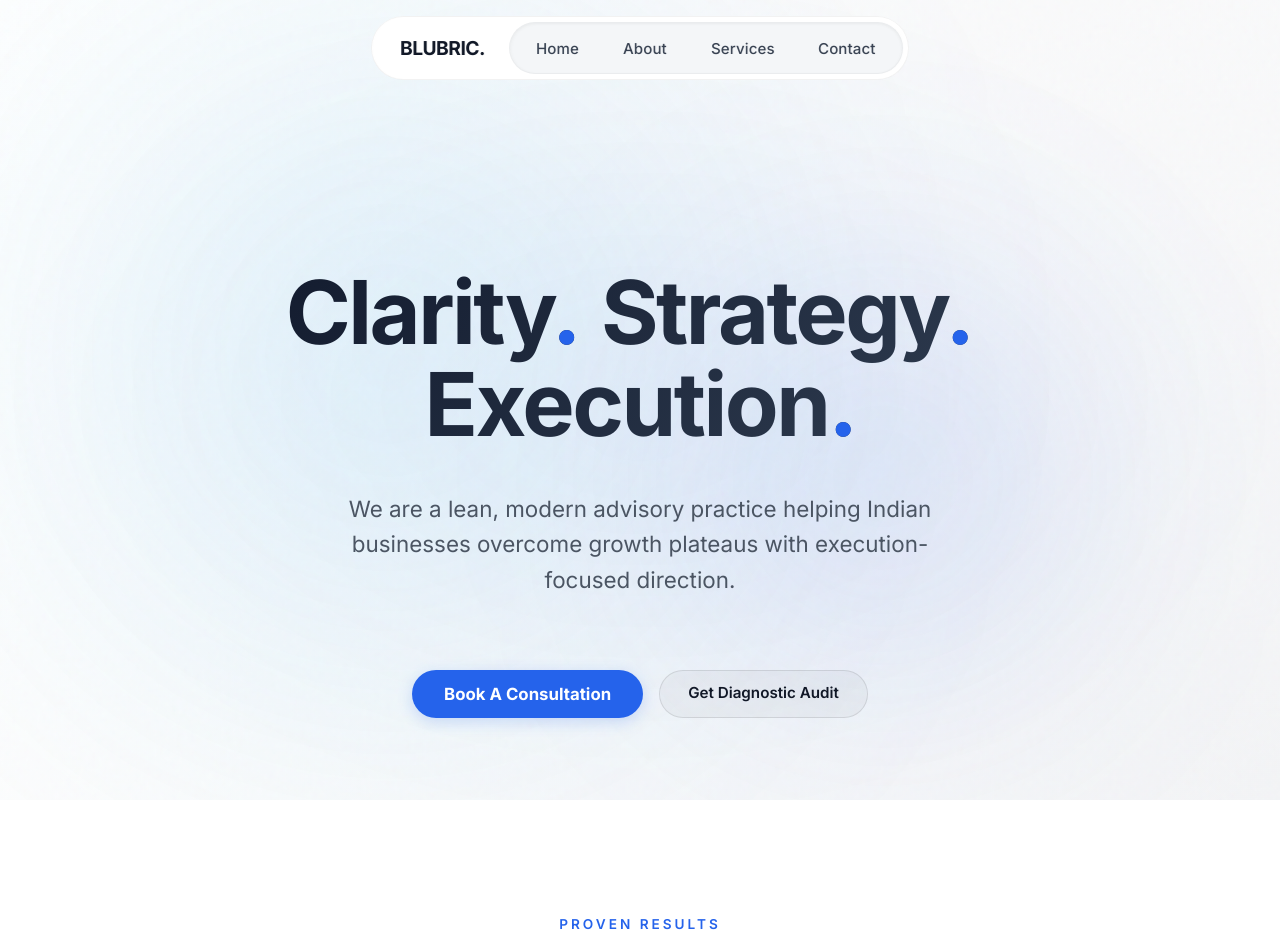
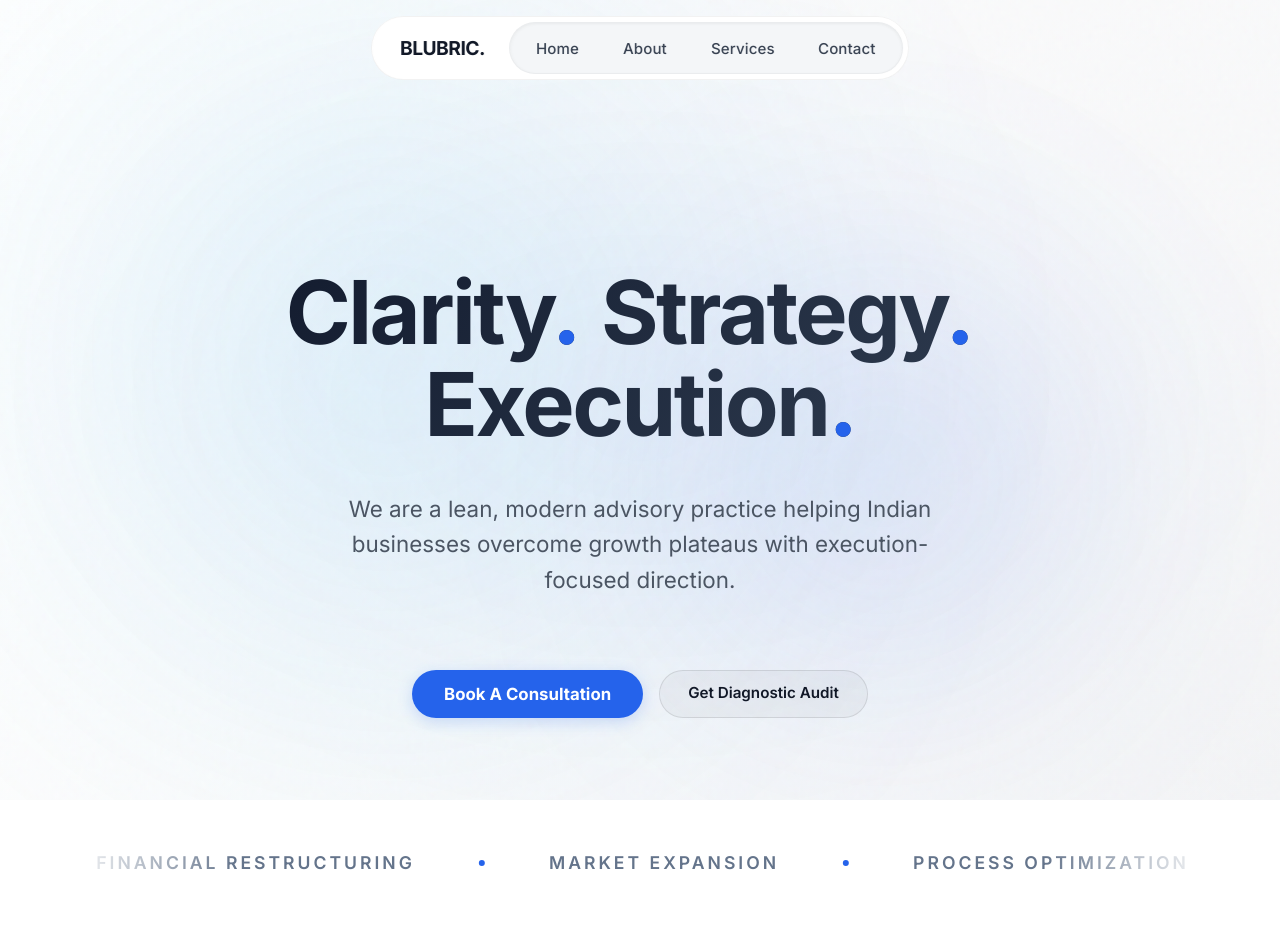
Before and after one commit to Shauryan28/Blubric, a React (Vite) app: page / in a window 1280 px wide. Shown: the top 952 px of the page. Built offline with nearby package versions, Linux system fonts and the light colour scheme.

Commit message:
Add infinite trusted ticker to fill homepage space

```diff
--- a/src/pages/Home.tsx
+++ b/src/pages/Home.tsx
@@ -1,3 +1,4 @@
+import React from 'react';
 import { motion } from 'framer-motion';
 import { Link } from 'react-router-dom';
 import GlassSurface from '../components/GlassSurface';
@@ -67,6 +68,26 @@ export default function Home() {
           <Link to="/contact" className="secondary-cta" style={{ textDecoration: 'none' }}>Get Diagnostic Audit</Link>
         </motion.div>
       </section>
+
+      <motion.div
+        className="ticker-wrap"
+        initial={{ opacity: 0 }}
+        animate={{ opacity: 1 }}
+        transition={{ delay: 2.0, duration: 1 }}
+      >
+        <div className="ticker-track">
+          {[...Array(2)].map((_, i) => (
+            <React.Fragment key={i}>
+              <div className="ticker-item">Strategic Advisory <span className="dot"></span></div>
+              <div className="ticker-item">Financial Restructuring <span className="dot"></span></div>
+              <div className="ticker-item">Market Expansion <span className="dot"></span></div>
+              <div className="ticker-item">Process Optimization <span className="dot"></span></div>
+              <div className="ticker-item">Value Creation <span className="dot"></span></div>
+              <div className="ticker-item">Performance Audits <span className="dot"></span></div>
+            </React.Fragment>
+          ))}
+        </div>
+      </motion.div>
 
       <section className="impact-section">
         <div className="impact-header">
--- a/src/pages/pages.css
+++ b/src/pages/pages.css
@@ -630,3 +630,49 @@ textarea.form-input {
   background: #dc2626;
   cursor: default;
 }
+
+/* Infinite Ticker */
+.ticker-wrap {
+  width: 100%;
+  overflow: hidden;
+  padding: 2rem 0 4rem;
+  background: transparent;
+  display: flex;
+  white-space: nowrap;
+  mask-image: linear-gradient(to right, transparent, black 15%, black 85%, transparent);
+  -webkit-mask-image: linear-gradient(to right, transparent, black 15%, black 85%, transparent);
+}
+
+.ticker-track {
+  display: flex;
+  animation: ticker 40s linear infinite;
+}
+
+.ticker-track:hover {
+  animation-play-state: paused;
+}
+
+.ticker-item {
+  display: inline-flex;
+  align-items: center;
+  font-size: 1.1rem;
+  font-weight: 600;
+  color: #64748b;
+  text-transform: uppercase;
+  letter-spacing: 3px;
+  padding: 0 2rem;
+}
+
+.ticker-item span.dot {
+  display: inline-block;
+  width: 6px;
+  height: 6px;
+  background-color: #2563eb;
+  border-radius: 50%;
+  margin-left: 4rem;
+}
+
+@keyframes ticker {
+  0% { transform: translateX(0); }
+  100% { transform: translateX(-50%); }
+}
```
